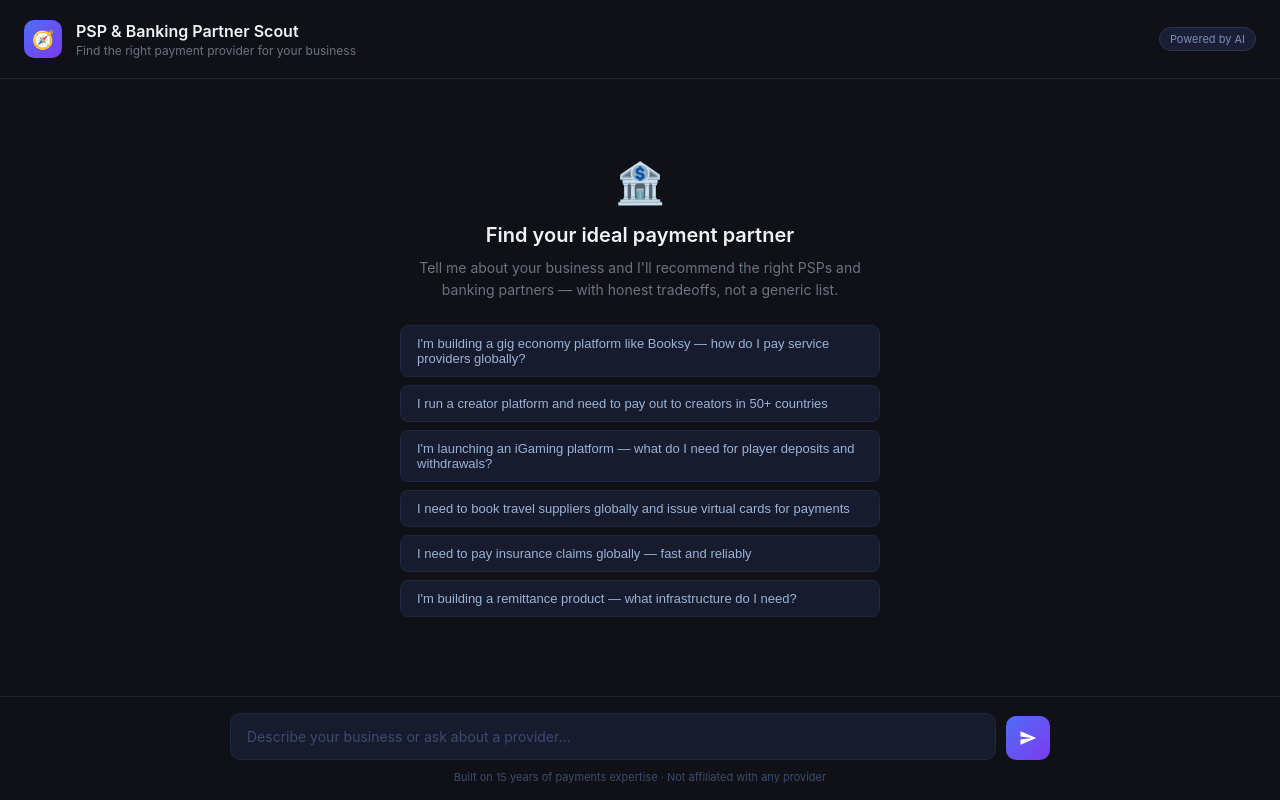
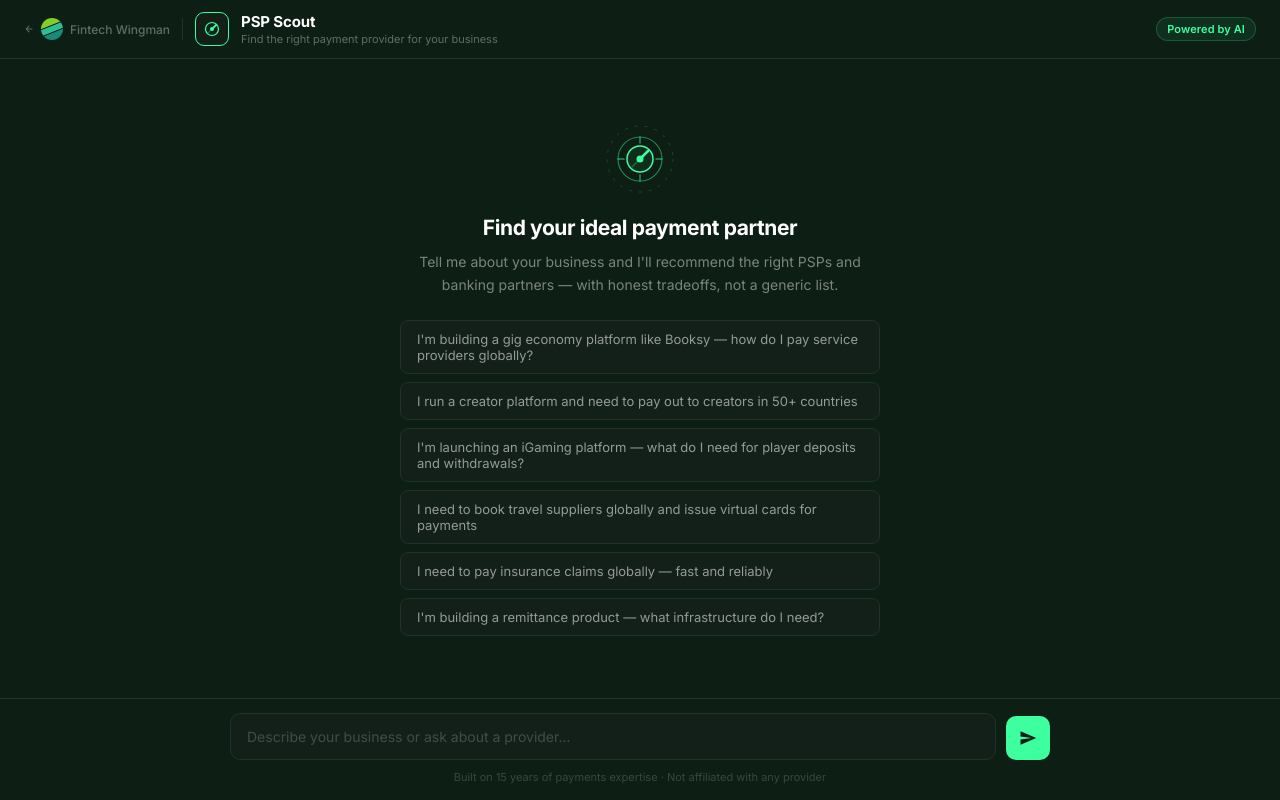
Before and after one commit to nataliazurawska-blip/PSP-Scout, a website: page public/index.html in a window 1280 px wide. Drawn offline with Linux system fonts and the light colour scheme.

Commit message:
Add files via upload

```diff
--- a/public/index.html
+++ b/public/index.html
@@ -3,65 +3,230 @@
 <head>
   <meta charset="UTF-8" />
   <meta name="viewport" content="width=device-width, initial-scale=1.0" />
-  <title>PSP & Banking Partner Scout</title>
+  <title>PSP Scout — Fintech Wingman</title>
+  <link rel="preconnect" href="https://fonts.googleapis.com" />
+  <link rel="preconnect" href="https://fonts.gstatic.com" crossorigin />
+  <link href="https://fonts.googleapis.com/css2?family=Inter:wght@400;500;600;700;800&display=swap" rel="stylesheet" />
   <style>
     * { box-sizing: border-box; margin: 0; padding: 0; }
-    body { font-family: -apple-system, BlinkMacSystemFont, "Segoe UI", Roboto, sans-serif; background: #0f1117; color: #e8eaf0; height: 100vh; display: flex; flex-direction: column; }
-    header { padding: 20px 24px; border-bottom: 1px solid #1e2130; display: flex; align-items: center; gap: 14px; background: #0f1117; }
-    .logo { width: 38px; height: 38px; background: linear-gradient(135deg, #4f6ef7, #7c3aed); border-radius: 10px; display: flex; align-items: center; justify-content: center; font-size: 18px; flex-shrink: 0; }
-    .header-text h1 { font-size: 16px; font-weight: 600; color: #f0f2f8; }
-    .header-text p { font-size: 12px; color: #6b7280; margin-top: 2px; }
-    .badge { margin-left: auto; background: #1a1f35; border: 1px solid #2d3455; color: #7c8db5; font-size: 11px; padding: 4px 10px; border-radius: 20px; }
-    #chat { flex: 1; overflow-y: auto; padding: 24px; display: flex; flex-direction: column; gap: 16px; scroll-behavior: smooth; }
+
+    body {
+      font-family: "Inter", -apple-system, BlinkMacSystemFont, "Segoe UI", Roboto, sans-serif;
+      background: #0d1f14;
+      color: #e8f0eb;
+      height: 100vh;
+      display: flex;
+      flex-direction: column;
+    }
+
+    /* ── HEADER ── */
+    header {
+      padding: 12px 24px;
+      border-bottom: 1px solid #1f3328;
+      display: flex;
+      align-items: center;
+      gap: 12px;
+      background: #0d1f14;
+      flex-shrink: 0;
+    }
+
+    /* Fintech Wingman back link with coin logo */
+    .back-link {
+      display: flex; align-items: center; gap: 7px;
+      font-size: 12px; font-weight: 500;
+      color: rgba(255,255,255,0.35);
+      text-decoration: none;
+      transition: color 0.15s;
+    }
+    .back-link:hover { color: #3dffa0; }
+    .fw-coin { flex-shrink: 0; display: flex; align-items: center; }
+
+    .header-divider { width: 1px; height: 22px; background: #1f3328; flex-shrink: 0; }
+
+    /* PSP Scout logo */
+    .psp-logo {
+      width: 34px; height: 34px; flex-shrink: 0;
+      background: #132019;
+      border: 1.5px solid #3dffa0;
+      border-radius: 9px;
+      display: flex; align-items: center; justify-content: center;
+    }
+
+    .header-text h1 { font-size: 15px; font-weight: 700; color: #ffffff; letter-spacing: -0.01em; }
+    .header-text p  { font-size: 11px; color: rgba(255,255,255,0.35); margin-top: 1px; }
+
+    .badge {
+      margin-left: auto;
+      background: rgba(61,255,160,0.08);
+      border: 1px solid rgba(61,255,160,0.2);
+      color: #3dffa0;
+      font-size: 11px; font-weight: 600;
+      padding: 4px 10px; border-radius: 20px;
+      letter-spacing: 0.01em;
+    }
+
+    /* ── CHAT ── */
+    #chat {
+      flex: 1; overflow-y: auto;
+      padding: 24px;
+      display: flex; flex-direction: column; gap: 16px;
+      scroll-behavior: smooth;
+    }
     #chat::-webkit-scrollbar { width: 4px; }
-    #chat::-webkit-scrollbar-thumb { background: #2d3455; border-radius: 4px; }
+    #chat::-webkit-scrollbar-thumb { background: #1f3328; border-radius: 4px; }
+
     .message { display: flex; gap: 12px; max-width: 820px; width: 100%; align-self: flex-start; }
     .message.user { align-self: flex-end; flex-direction: row-reverse; }
-    .avatar { width: 32px; height: 32px; border-radius: 8px; display: flex; align-items: center; justify-content: center; font-size: 14px; flex-shrink: 0; margin-top: 2px; }
-    .message.assistant .avatar { background: linear-gradient(135deg, #4f6ef7, #7c3aed); }
-    .message.user .avatar { background: #1e2130; color: #7c8db5; }
-    .bubble { padding: 12px 16px; border-radius: 12px; line-height: 1.6; font-size: 14px; max-width: calc(100% - 44px); }
-    .message.assistant .bubble { background: #161b2e; border: 1px solid #1e2640; color: #d4d8e8; }
-    .message.user .bubble { background: #1e3a5f; border: 1px solid #1e4a7a; color: #c8dff5; }
-    .bubble strong { color: #f0f2f8; }
+
+    .avatar {
+      width: 30px; height: 30px; border-radius: 8px;
+      display: flex; align-items: center; justify-content: center;
+      flex-shrink: 0; margin-top: 2px;
+    }
+    .message.assistant .avatar {
+      background: #132019;
+      border: 1.5px solid #3dffa0;
+    }
+    .message.user .avatar { background: #1a2e20; }
+
+    .bubble {
+      padding: 12px 16px; border-radius: 12px;
+      line-height: 1.65; font-size: 14px;
+      max-width: calc(100% - 44px);
+    }
+    .message.assistant .bubble { background: #132019; border: 1px solid #1f3328; color: #d4e8da; }
+    .message.user     .bubble { background: #1a3325; border: 1px solid #2a4535; color: #c8e8d5; }
+    .bubble strong { color: #ffffff; }
     .bubble p { margin-bottom: 8px; }
     .bubble p:last-child { margin-bottom: 0; }
+
+    /* ── TYPING ── */
     .typing-indicator { display: flex; gap: 4px; padding: 4px 0; align-items: center; }
-    .typing-indicator span { width: 6px; height: 6px; background: #4f6ef7; border-radius: 50%; animation: bounce 1.2s infinite; }
+    .typing-indicator span { width: 6px; height: 6px; background: #3dffa0; border-radius: 50%; animation: bounce 1.2s infinite; }
     .typing-indicator span:nth-child(2) { animation-delay: 0.2s; }
     .typing-indicator span:nth-child(3) { animation-delay: 0.4s; }
-    @keyframes bounce { 0%, 60%, 100% { transform: translateY(0); opacity: 0.4; } 30% { transform: translateY(-6px); opacity: 1; } }
+    @keyframes bounce { 0%,60%,100%{transform:translateY(0);opacity:.35} 30%{transform:translateY(-6px);opacity:1} }
+
+    /* ── WELCOME ── */
     .welcome { margin: auto; text-align: center; padding: 40px 20px; max-width: 520px; }
-    .welcome .icon { font-size: 40px; margin-bottom: 16px; }
-    .welcome h2 { font-size: 20px; font-weight: 600; color: #f0f2f8; margin-bottom: 10px; }
-    .welcome p { color: #6b7280; font-size: 14px; line-height: 1.6; margin-bottom: 24px; }
+    .welcome-icon { margin: 0 auto 20px; width: 72px; height: 72px; }
+    .welcome h2 { font-size: 21px; font-weight: 700; color: #ffffff; margin-bottom: 10px; letter-spacing: -0.02em; }
+    .welcome p  { color: rgba(255,255,255,0.45); font-size: 14px; line-height: 1.65; margin-bottom: 24px; }
+
     .starters { display: flex; flex-direction: column; gap: 8px; }
-    .starter-btn { background: #161b2e; border: 1px solid #1e2640; color: #9bb3d4; padding: 10px 16px; border-radius: 8px; cursor: pointer; font-size: 13px; text-align: left; transition: all 0.15s; }
-    .starter-btn:hover { background: #1a2040; border-color: #4f6ef7; color: #c8dff5; }
-    footer { padding: 16px 24px; border-top: 1px solid #1e2130; background: #0f1117; }
+    .starter-btn {
+      background: #132019; border: 1px solid #1f3328;
+      color: rgba(255,255,255,0.55);
+      padding: 10px 16px; border-radius: 8px;
+      cursor: pointer; font-size: 13px; font-family: inherit; text-align: left;
+      transition: all 0.15s;
+    }
+    .starter-btn:hover { background: #1a2e20; border-color: #3dffa0; color: #ffffff; }
+
+    /* ── FOOTER ── */
+    footer {
+      padding: 14px 24px 16px;
+      border-top: 1px solid #1f3328;
+      background: #0d1f14;
+      flex-shrink: 0;
+    }
     .input-row { display: flex; gap: 10px; align-items: flex-end; max-width: 820px; margin: 0 auto; }
-    textarea { flex: 1; background: #161b2e; border: 1px solid #1e2640; border-radius: 10px; color: #e8eaf0; font-size: 14px; padding: 12px 16px; resize: none; outline: none; font-family: inherit; line-height: 1.5; max-height: 120px; transition: border-color 0.15s; }
-    textarea::placeholder { color: #3d4a6b; }
-    textarea:focus { border-color: #4f6ef7; }
-    button#send { background: linear-gradient(135deg, #4f6ef7, #7c3aed); border: none; border-radius: 10px; width: 44px; height: 44px; cursor: pointer; display: flex; align-items: center; justify-content: center; flex-shrink: 0; transition: opacity 0.15s; }
-    button#send:hover { opacity: 0.85; }
-    button#send:disabled { opacity: 0.4; cursor: not-allowed; }
-    button#send svg { width: 18px; height: 18px; fill: white; }
-    .disclaimer { text-align: center; font-size: 11px; color: #3d4a6b; margin-top: 10px; }
+    textarea {
+      flex: 1; background: #132019; border: 1px solid #1f3328;
+      border-radius: 10px; color: #e8f0eb;
+      font-size: 14px; font-family: inherit;
+      padding: 12px 16px; resize: none; outline: none;
+      line-height: 1.5; max-height: 120px;
+      transition: border-color 0.15s;
+    }
+    textarea::placeholder { color: rgba(255,255,255,0.2); }
+    textarea:focus { border-color: #3dffa0; }
+
+    button#send {
+      background: #3dffa0; border: none; border-radius: 10px;
+      width: 44px; height: 44px; cursor: pointer;
+      display: flex; align-items: center; justify-content: center;
+      flex-shrink: 0; transition: background 0.15s, transform 0.1s;
+    }
+    button#send:hover { background: #5cffb0; transform: translateY(-1px); }
+    button#send:disabled { opacity: 0.35; cursor: not-allowed; transform: none; }
+    button#send svg { width: 18px; height: 18px; fill: #0d1f14; }
+    .disclaimer { text-align: center; font-size: 11px; color: rgba(255,255,255,0.18); margin-top: 10px; }
   </style>
 </head>
 <body>
+
 <header>
-  <div class="logo">🧭</div>
+  <!-- Fintech Wingman back link with coin logo -->
+  <a class="back-link" href="https://fintechwingman.com">
+    <svg width="10" height="10" viewBox="0 0 24 24" fill="none" stroke="currentColor" stroke-width="2.5" stroke-linecap="round" stroke-linejoin="round"><path d="M19 12H5M12 5l-7 7 7 7"/></svg>
+    <div class="fw-coin">
+      <!-- Fintech Wingman logo: 3 diagonal \ bands clipped to circle -->
+      <svg width="22" height="22" viewBox="0 0 36 36" xmlns="http://www.w3.org/2000/svg">
+        <defs><clipPath id="fwc"><circle cx="18" cy="18" r="18"/></clipPath></defs>
+        <g clip-path="url(#fwc)">
+          <polygon points="-2,-2 38,-2 38,4  -2,20" fill="#84CC28"/>
+          <polygon points="-2,20 38,4  38,16 -2,32" fill="#2EBD98"/>
+          <polygon points="-2,32 38,16 38,40 -2,40" fill="#1A8A78"/>
+        </g>
+        <line x1="-2" y1="20" x2="38" y2="4"  stroke="#060e06" stroke-width="1.5" clip-path="url(#fwc)"/>
+        <line x1="-2" y1="32" x2="38" y2="16" stroke="#060e06" stroke-width="1.5" clip-path="url(#fwc)"/>
+      </svg>
+    </div>
+    Fintech Wingman
+  </a>
+
+  <div class="header-divider"></div>
+
+  <!-- PSP Scout logo -->
+  <div class="psp-logo">
+    <svg width="20" height="20" viewBox="0 0 20 20" fill="none">
+      <circle cx="10" cy="10" r="6.5" stroke="#3dffa0" stroke-width="1.2" fill="none"/>
+      <circle cx="10" cy="10" r="2" fill="#3dffa0"/>
+      <!-- compass needle NE -->
+      <path d="M10 10 L14.2 5.8" stroke="#3dffa0" stroke-width="1.8" stroke-linecap="round"/>
+      <path d="M10 10 L5.8 14.2" stroke="#3dffa0" stroke-width="1.1" stroke-linecap="round" opacity="0.35"/>
+      <!-- cardinal dots -->
+      <circle cx="10" cy="3.5" r="0.8" fill="#3dffa0" opacity="0.45"/>
+      <circle cx="10" cy="16.5" r="0.8" fill="#3dffa0" opacity="0.45"/>
+      <circle cx="3.5" cy="10" r="0.8" fill="#3dffa0" opacity="0.45"/>
+      <circle cx="16.5" cy="10" r="0.8" fill="#3dffa0" opacity="0.45"/>
+    </svg>
+  </div>
+
   <div class="header-text">
-    <h1>PSP & Banking Partner Scout</h1>
+    <h1>PSP Scout</h1>
     <p>Find the right payment provider for your business</p>
   </div>
+
   <div class="badge">Powered by AI</div>
 </header>
+
 <div id="chat">
   <div class="welcome" id="welcome">
-    <div class="icon">🏦</div>
+
+    <!-- Modern radar/compass welcome icon -->
+    <div class="welcome-icon">
+      <svg width="72" height="72" viewBox="0 0 72 72" fill="none">
+        <!-- outer dashed ring -->
+        <circle cx="36" cy="36" r="33" stroke="#3dffa0" stroke-width="1" stroke-dasharray="3 7" opacity="0.2"/>
+        <!-- mid ring -->
+        <circle cx="36" cy="36" r="22" stroke="#3dffa0" stroke-width="1.2" fill="none" opacity="0.45"/>
+        <!-- inner filled ring -->
+        <circle cx="36" cy="36" r="13" fill="rgba(61,255,160,0.07)" stroke="#3dffa0" stroke-width="1.5"/>
+        <!-- center dot -->
+        <circle cx="36" cy="36" r="3.5" fill="#3dffa0"/>
+        <!-- compass needle pointing NE -->
+        <path d="M36 36 L44 28" stroke="#3dffa0" stroke-width="2.5" stroke-linecap="round"/>
+        <path d="M36 36 L28 44" stroke="#3dffa0" stroke-width="1.5" stroke-linecap="round" opacity="0.3"/>
+        <!-- cardinal ticks -->
+        <line x1="36" y1="14" x2="36" y2="20" stroke="#3dffa0" stroke-width="1.5" stroke-linecap="round" opacity="0.5"/>
+        <line x1="36" y1="52" x2="36" y2="58" stroke="#3dffa0" stroke-width="1.5" stroke-linecap="round" opacity="0.5"/>
+        <line x1="14" y1="36" x2="20" y2="36" stroke="#3dffa0" stroke-width="1.5" stroke-linecap="round" opacity="0.5"/>
+        <line x1="52" y1="36" x2="58" y2="36" stroke="#3dffa0" stroke-width="1.5" stroke-linecap="round" opacity="0.5"/>
+      </svg>
+    </div>
+
     <h2>Find your ideal payment partner</h2>
     <p>Tell me about your business and I'll recommend the right PSPs and banking partners — with honest tradeoffs, not a generic list.</p>
     <div class="starters">
@@ -74,6 +239,7 @@
     </div>
   </div>
 </div>
+
 <footer>
   <div class="input-row">
     <textarea id="input" placeholder="Describe your business or ask about a provider..." rows="1"></textarea>
@@ -83,6 +249,7 @@
   </div>
   <div class="disclaimer">Built on 15 years of payments expertise · Not affiliated with any provider</div>
 </footer>
+
 <script>
   const chatEl = document.getElementById("chat");
   const inputEl = document.getElementById("input");
@@ -100,7 +267,14 @@
     hideWelcome();
     const div = document.createElement("div");
     div.className = `message ${role}`;
-    div.innerHTML = `<div class="avatar">${role === "assistant" ? "🧭" : "👤"}</div><div class="bubble">${content}</div>`;
+    const avatarSvg = role === "assistant"
+      ? `<svg width="16" height="16" viewBox="0 0 20 20" fill="none">
+           <circle cx="10" cy="10" r="6.5" stroke="#3dffa0" stroke-width="1.2"/>
+           <circle cx="10" cy="10" r="2" fill="#3dffa0"/>
+           <path d="M10 10 L14.2 5.8" stroke="#3dffa0" stroke-width="1.8" stroke-linecap="round"/>
+         </svg>`
+      : `<svg width="14" height="14" viewBox="0 0 24 24" fill="none" stroke="rgba(255,255,255,0.4)" stroke-width="2" stroke-linecap="round"><path d="M20 21v-2a4 4 0 0 0-4-4H8a4 4 0 0 0-4 4v2"/><circle cx="12" cy="7" r="4"/></svg>`;
+    div.innerHTML = `<div class="avatar">${avatarSvg}</div><div class="bubble">${content}</div>`;
     chatEl.appendChild(div);
     chatEl.scrollTop = chatEl.scrollHeight;
     return div.querySelector(".bubble");
@@ -110,13 +284,23 @@
     hideWelcome();
     const div = document.createElement("div");
     div.className = "message assistant"; div.id = "typing";
-    div.innerHTML = `<div class="avatar">🧭</div><div class="bubble"><div class="typing-indicator"><span></span><span></span><span></span></div></div>`;
-    chatEl.appendChild(div); chatEl.scrollTop = chatEl.scrollHeight;
+    const avatarSvg = `<svg width="16" height="16" viewBox="0 0 20 20" fill="none">
+      <circle cx="10" cy="10" r="6.5" stroke="#3dffa0" stroke-width="1.2"/>
+      <circle cx="10" cy="10" r="2" fill="#3dffa0"/>
+      <path d="M10 10 L14.2 5.8" stroke="#3dffa0" stroke-width="1.8" stroke-linecap="round"/>
+    </svg>`;
+    div.innerHTML = `<div class="avatar">${avatarSvg}</div><div class="bubble"><div class="typing-indicator"><span></span><span></span><span></span></div></div>`;
+    chatEl.appendChild(div);
+    chatEl.scrollTop = chatEl.scrollHeight;
     return div;
   }
 
   function formatText(text) {
-    return text.replace(/\*\*(.*?)\*\*/g, "<strong>$1</strong>").replace(/\n\n/g, "</p><p>").replace(/\n- /g, "<br>• ").replace(/\n/g, "<br>");
+    return text
+      .replace(/\*\*(.*?)\*\*/g, "<strong>$1</strong>")
+      .replace(/\n\n/g, "</p><p>")
+      .replace(/\n- /g, "<br>• ")
+      .replace(/\n/g, "<br>");
   }
 
   async function sendMessage() {
```
